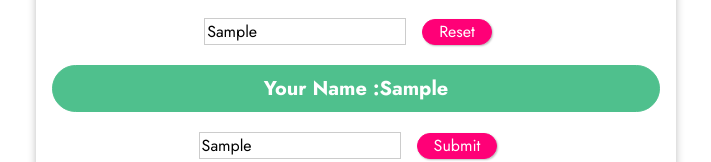
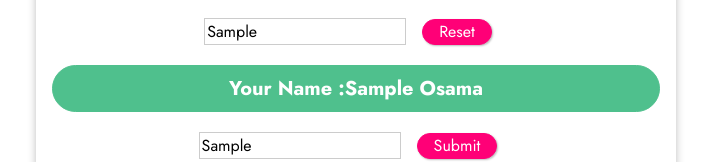
Before and after one commit to MohammedOsamma/vue-core-concepts, a plain HTML site: page index.html in a window 1280 px wide. Both pictures are taken after typing "Sample", "Sample" into the empty fields and a click on the button "Add". Shown: the part 394-556 px from the top of the page, without its empty margins (284-995 px from the left). Drawn offline with nearby package versions, Linux system fonts and the light colour scheme.

Commit message:
Methods used for data binding

```diff
--- a/app.js
+++ b/app.js
@@ -7,6 +7,13 @@ const app = Vue.createApp({
     };
   },
   methods: {
+    outputFullname() {
+      if (this.name === "") {
+        return "";
+      }
+
+      return this.name + " " + "Osama";
+    },
     confirmName() {
       this.confirmedName = this.name;
     },
--- a/index.html
+++ b/index.html
@@ -31,7 +31,10 @@
       <!-- to -->
       <input type="text" v-model="name" />
       <button v-on:click="resetInput">Reset</button>
-      <p>Your Name :{{name}}</p>
+      <!-- we Can Replace the p  -->
+      <!-- <p>Your Name :{{name}}</p> -->
+      <!-- to -->
+      <p>Your Name :{{outputFullname()}}</p>
       <!-- using event modifires intesd of using event.preventDafault in function -->
       <form v-on:submit.prevent="submitForm">
         <input type="text" />
```
